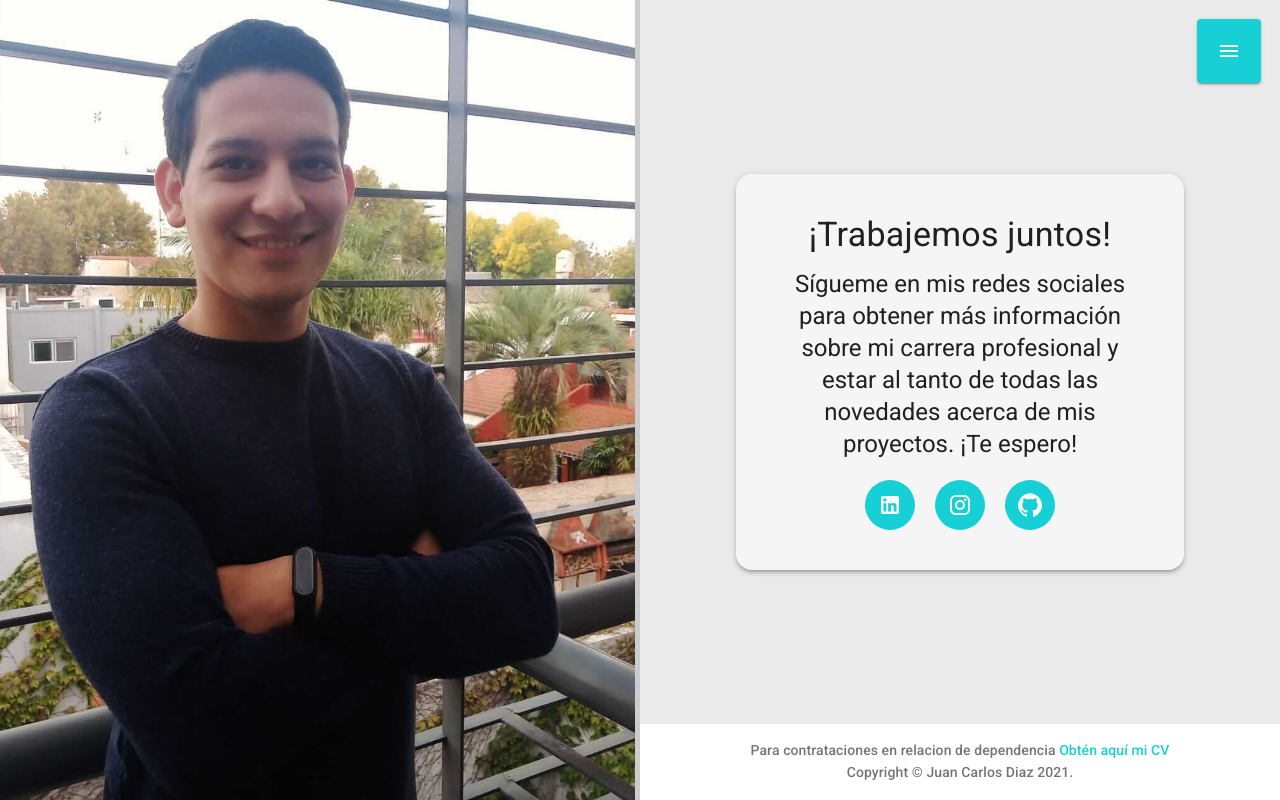
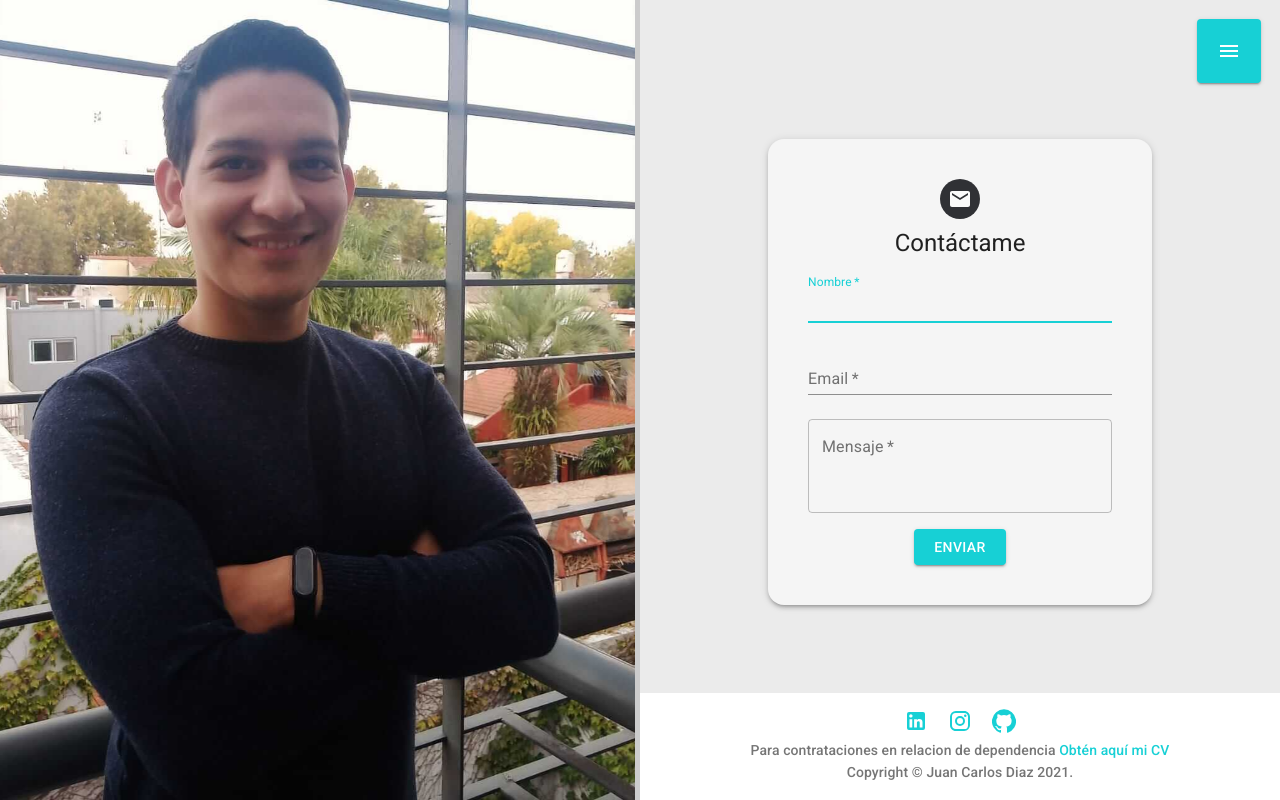
Before and after one commit to Judiazp/portafolio, a React (Create React App) app: page /contact in a window 1280 px wide. Built offline with nearby package versions, Linux system fonts and the light colour scheme.

Commit message:
Implementando formulario de contacto

```diff
--- a/package.json
+++ b/package.json
@@ -3,6 +3,7 @@
   "version": "0.1.0",
   "private": true,
   "dependencies": {
+    "@formspree/react": "^2.2.3",
     "@material-ui/core": "^4.11.4",
     "@material-ui/icons": "^4.11.2",
     "@testing-library/jest-dom": "^5.11.10",
--- a/src/App.js
+++ b/src/App.js
@@ -12,6 +12,8 @@ import themeConfig from "./themeConfig.js";
 //Resources
 import projectList from './resources/data/projectList';
 import './App.css';
+//Formspree
+import { FormspreeProvider } from '@formspree/react';
 
 function App() {
   const [loading, setLoading] = useState(true);
@@ -30,7 +32,13 @@ function App() {
               <Route exact path= '/portfolio'>
                 <Project projectList = { projectList } />
               </Route> }
-          { (loading) ? <Loading/> : <Route exact path = '/contact' component={Contact}/> }
+            {
+              (loading) ? <Loading/> :
+              <Route exact path = '/contact' >
+                <FormspreeProvider project='1692684993890876581'>
+                    <Contact/>
+                </FormspreeProvider>
+              </Route> }
             { (loading) ? <Loading/> : <Route component={PageNotFound}/> }
           </Switch>
         </Router>
--- a/src/components/molecules/footer/index.jsx
+++ b/src/components/molecules/footer/index.jsx
@@ -6,6 +6,9 @@ import {
     Link,
     withWidth,
 } from "@material-ui/core";
+import InstagramIcon from '@material-ui/icons/Instagram';
+import LinkedInIcon from '@material-ui/icons/LinkedIn';
+import GitHubIcon from '@material-ui/icons/GitHub';
 
 const Footer = (props) => {
     const useStyles = makeStyles(theme => ({
@@ -13,12 +16,37 @@ const Footer = (props) => {
             padding: theme.spacing(2),
             backgroundColor: '#fff',
         },
+        link: {
+            marginLeft: 10,
+            marginRight: 10,
+        }
     }))
 
     const classes = useStyles();
 
     return (
         <footer className={classes.footer}>
+            <Typography align="center" >
+               <Link
+                   href="https://www.linkedin.com/in/juan-carlos-diaz-996824186/"
+                   target="_blank"
+                   className={classes.link}
+               >
+                   <LinkedInIcon/>
+               </Link>
+               <Link href="https://www.instagram.com/jcarlos_diazp/?hl=es-la"
+                   target="_blank"
+                   className={classes.link}
+               >
+                   <InstagramIcon/>
+               </Link>
+               <Link href="https://github.com/Judiazp"
+                   target="_blank"
+                   className={classes.link}
+               >
+                   <GitHubIcon/>
+               </Link>
+           </Typography>
             <Typography variant="subtitle2" align="center" color="textSecondary">
                 Para contrataciones en relacion de dependencia{(props.width === 'xs') ? <br /> : ' '}
                 <Link
--- a/src/components/molecules/form/index.jsx
+++ b/src/components/molecules/form/index.jsx
@@ -1,92 +1,135 @@
 //React Components
-import React from "react";
+import React, {useState} from "react";
+import Modal from '../modal'
 //Material-UI
 import {
-  makeStyles,
-  Typography,
-  Box,
-  Avatar,
-  withWidth,
-  Link,
+ Button,
+ makeStyles,
+ TextField,
+ Typography,
+ Box,
+ Avatar,
+ withWidth,
 } from "@material-ui/core";
-import InstagramIcon from '@material-ui/icons/Instagram';
-import LinkedInIcon from '@material-ui/icons/LinkedIn';
-import GitHubIcon from '@material-ui/icons/GitHub';
+import EmailIcon from '@material-ui/icons/Email';
+import CircularProgress from '@material-ui/core/CircularProgress';
+//Formspree
+import { useForm } from '@formspree/react';
 
 const Form = (props) => {
 
+  const [state, handleSubmit] = useForm("contact")
+  const [stateButton, setStateButton] = useState(false)
+
   const useStyles = makeStyles(theme => ({
-    content: {
+    login: {
       display: 'flex',
       flexDirection: 'column',
       alignItems: 'center',
       backgroundColor: "#f5f5f5",
-      maxWidth: (props.width === 'xs' || props.width === 'md') ? '90%' : '70%'
+      maxWidth: (props.width === 'xs' || props.width === 'md' ) ? '90%' : '60%'
     },
     form: {
       width: '100%',
     },
+    submit: {
+      marginTop: theme.spacing(1),
+      width: '30%'
+    },
     avatar: {
       marginBottom: theme.spacing(1),
-      backgroundColor: theme.palette.secondary.light,
+      backgroundColor: (stateButton) ? '#f5f5f5' : theme.palette.secondary.light,
     },
-    contentSocialNetwork: {
-      marginTop: 20,
-      display: 'flex',
-      justifyContent: "center"
-    },
-    icons: {
-      height: 50,
-      width: 50,
-      backgroundColor: theme.palette.primary.main,
-      marginLeft: 10,
-      marginRight: 10
-    }
-  }))
+  }));
 
   const classes = useStyles();
 
+  const [userName, setUserName] = useState({
+    name: '',
+  });
+
+  if (state.succeeded) {
+    return(
+      <Modal userName={ userName }/>
+    )
+  }
+
+  const onChange = (e) => {
+    setUserName({
+      ...userName,
+      [e.target.name] : e.target.value
+    })
+  }
+
+  const handleClick = () => {
+    setStateButton(true)
+  }
+
   return (
-    <Box className={classes.content} boxShadow={3} p={5} borderRadius={16} color="default" >
-      <div className={classes.form} >
-        <Typography variant="h4" align="center" gutterBottom >
-          ¡Trabajemos juntos!
+    <Box className={classes.login} boxShadow={3} p={5} borderRadius={16} color="default" >
+      <Avatar className={classes.avatar}>
+        { (stateButton) ? <CircularProgress color="primary" size={30} /> : <EmailIcon /> }
+      </Avatar>
+      {/* <Modal userName={ userName }/> */}
+      <form className={classes.form} onSubmit={handleSubmit}>
+        <Typography variant="h5" align="center" >
+          Contáctame
         </Typography>
-        <Typography variant="h5" align="center">
-          Sígueme en mis redes sociales para obtener más información sobre mi carrera profesional
-          y estar al tanto de todas las novedades acerca de mis
-          proyectos. ¡Te espero!
-        </Typography>
-        <div className={classes.contentSocialNetwork}>
-          <Link
-            href="https://www.linkedin.com/in/juan-carlos-diaz-996824186/"
-            target="_blank"
-            className={classes.link}
+        <TextField
+          variant="standard"
+          margin="normal"
+          required
+          fullWidth
+          id="user"
+          label="Nombre"
+          name="name"
+          autoFocus
+          // error={error}
+          // helperText={errorTyping}
+          onChange={onChange}
+          // onKeyUp={validation}
+          // onBlur={validation}
+        />
+        <TextField
+          variant="standard"
+          margin="normal"
+          required
+          fullWidth
+          id="email"
+          label="Email"
+          name="email"
+          autoComplete="email"
+          // onChange={onChange}
+          // onKeyUp={validation}
+          // onBlur={validation}
+        />
+        <TextField
+          variant="outlined"
+          margin="normal"
+          required
+          fullWidth
+          name="message"
+          label="Mensaje"
+          type="text"
+          id="text-area"
+          autoComplete="current-password"
+          multiline
+          rows={3}
+          // onChange={onChange}
+        />
+        <div align="center">
+          <Button
+            type="submit"
+            variant="contained"
+            color="primary"
+            className={classes.submit}
+            onClick={handleClick}
+            disabled={state.submitting}
           >
-            <Avatar className={classes.icons}>
-              <LinkedInIcon />
-            </Avatar>
-          </Link>
-          <Link
-            href="https://www.instagram.com/jcarlos_diazp/?hl=es-la"
-            target="_blank"
-            className={classes.link}
-          >
-            <Avatar className={classes.icons}>
-              <InstagramIcon />
-            </Avatar>
-          </Link>
-          <Link
-            href="https://github.com/Judiazp"
-            target="_blank"
-            className={classes.link}
-          >
-            <Avatar className={classes.icons}>
-              <GitHubIcon />
-            </Avatar>
-          </Link>
+            Enviar
+          </Button>
         </div>
-      </div>
+      </form>
     </Box>
   );
 };
--- /dev/null
+++ b/src/components/molecules/modal/index.jsx
@@ -0,0 +1,70 @@
+import React from "react";
+//Material-UI
+import {
+  makeStyles,
+  Typography,
+  Box,
+  Avatar,
+  withWidth,
+  Link,
+  Button,
+} from "@material-ui/core";
+
+const Form = (props) => {
+
+  const useStyles = makeStyles(theme => ({
+    content: {
+      display: 'flex',
+      flexDirection: 'column',
+      alignItems: 'center',
+      backgroundColor: "#f5f5f5",
+      maxWidth: (props.width === 'xs' || props.width === 'md') ? '90%' : '70%'
+    },
+    form: {
+      width: '100%',
+    },
+    avatar: {
+      marginBottom: theme.spacing(1),
+      backgroundColor: theme.palette.secondary.light,
+    },
+    contentSocialNetwork: {
+      marginTop: 20,
+      display: 'flex',
+      justifyContent: "center"
+    },
+    icons: {
+      height: 50,
+      width: 50,
+      backgroundColor: theme.palette.primary.main,
+      marginLeft: 10,
+      marginRight: 10
+    }
+  }))
+
+  const classes = useStyles();
+
+  return (
+    <Box className={classes.content} boxShadow={3} p={5} borderRadius={16} color="default" >
+      <div className={classes.form} >
+        <Typography variant="h4" align="center" gutterBottom >
+          ¡Gracias { props.userName.name}!
+        </Typography>
+        <Typography variant="h5" align="center">
+            He recibido tu mensaje. Me estaré comunicando en el menor tiempo posible.
+            Espero tengas un maravilloso día.
+        </Typography>
+        <div className={classes.contentSocialNetwork}>
+          <Button
+            href="/"
+            variant="contained"
+            color="primary"
+          >
+            Volver al inicio
+          </Button>
+        </div>
+      </div>
+    </Box>
+  );
+};
+
+export default withWidth()(Form);
```
Also changed, not shown: formspree.json (added, +10 -0 lines), 1 other file (tests, documents, lock files or other folders). Lines whose indentation alone changed are shown as unchanged.
